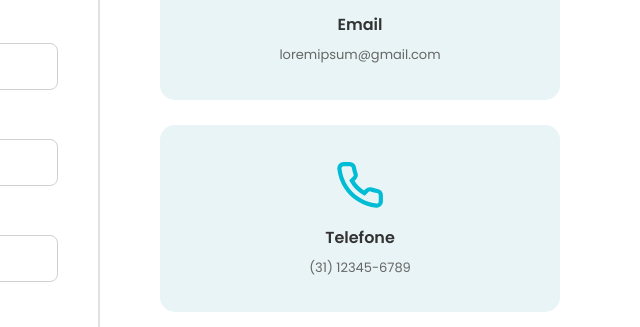
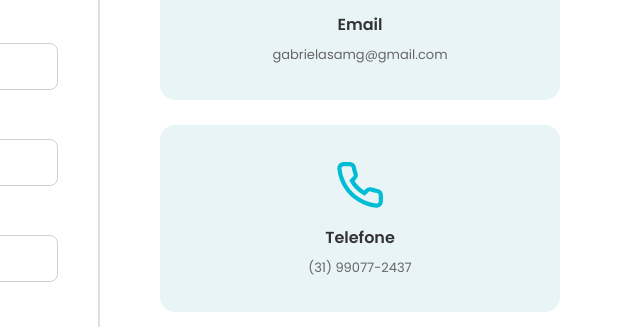
Before and after one commit to gabrielasacoelho/CONSTRU-O-DE-PORTF-LIO---CODIFICA-O, a plain HTML site: page index2.html in a window 1280 px wide. Shown: the part 351-678 px from the top of the page, 640-1280 px from the left. Drawn offline with Linux system fonts and the light colour scheme.

Commit message:
Update index2.html

```diff
--- a/index2.html
+++ b/index2.html
@@ -57,7 +57,7 @@
                         </svg>
                     </div>
                     <h3>Email</h3>
-                    <p>loremipsum@gmail.com</p>
+                    <p>gabrielasamg@gmail.com</p>
                 </div>
 
                 <div class="info-card">
@@ -67,7 +67,7 @@
                         </svg>
                     </div>
                     <h3>Telefone</h3>
-                    <p>(31) 12345-6789</p>
+                    <p>(31) 99077-2437</p>
                 </div>
 
                 <div class="info-card">
@@ -98,4 +98,5 @@
         </div>
     </footer>
 </body>
+
 </html>
```
